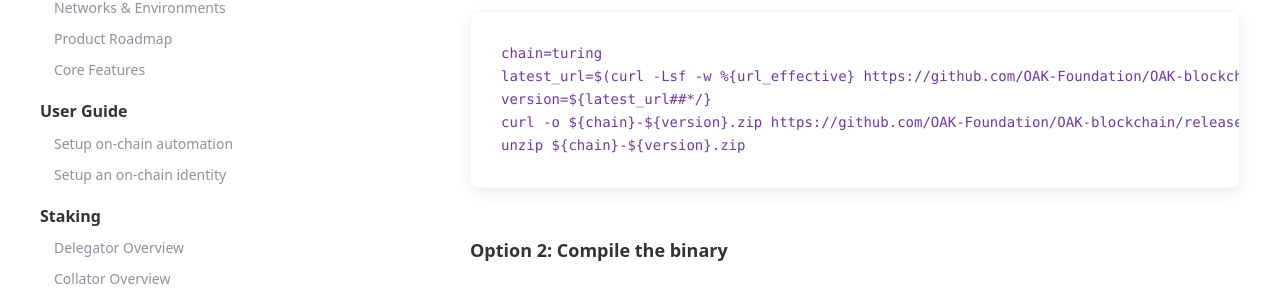
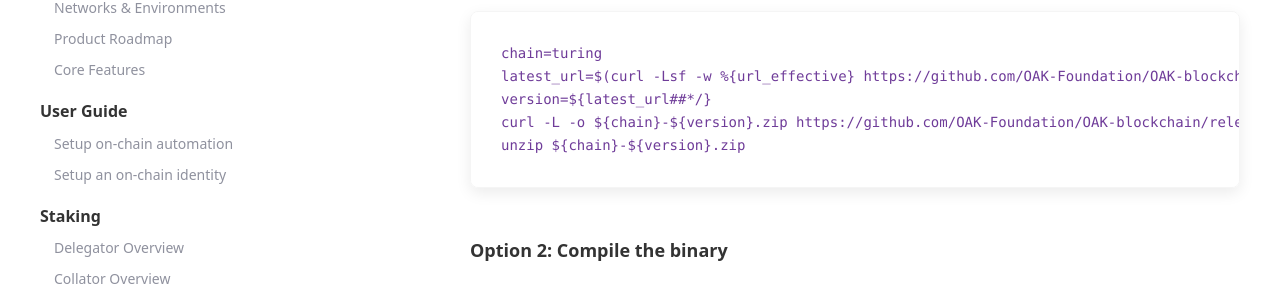
Before and after one commit to AvaProtocol/OAK-docs, a Jekyll site: the page built from _docs/upgrade-collator-node.md, in a window 1280 px wide and 900 px high, scrolled down 777 px. Shown: the part 215-504 px from the top of the window. Built offline with Jekyll 4.4.1, drawn with Linux system fonts in a browser that asks for light colours.

````diff
--- a/_docs/upgrade-collator-node.md
+++ b/_docs/upgrade-collator-node.md
@@ -23,7 +23,7 @@ If you are using Ubuntu (20.04+ LTS x64), you can run the binary compiled by OAK
 chain=turing
 latest_url=$(curl -Lsf -w %{url_effective} https://github.com/OAK-Foundation/OAK-blockchain/releases/latest/download/)
 version=${latest_url##*/}
-curl -o ${chain}-${version}.zip https://github.com/OAK-Foundation/OAK-blockchain/releases/download/$version/${chain}-${version}.zip
+curl -L -o ${chain}-${version}.zip https://github.com/OAK-Foundation/OAK-blockchain/releases/download/$version/${chain}-${version}.zip
 unzip ${chain}-${version}.zip
 ```
 
````
